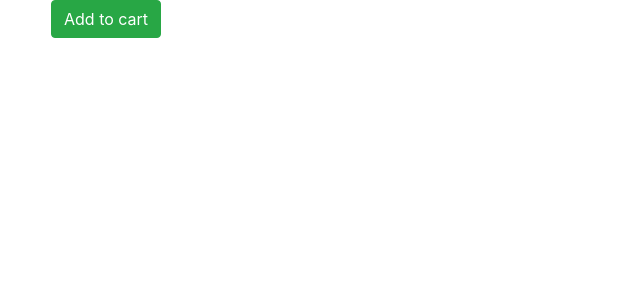
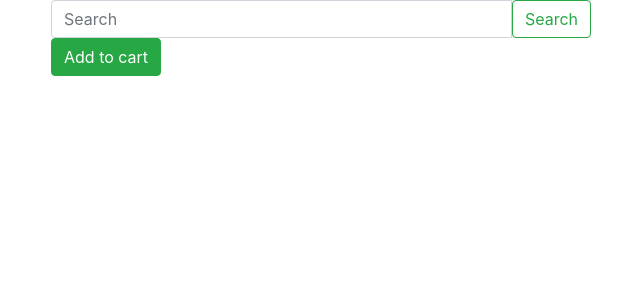
Before and after one commit to Ngahu/Django-E-commerce, a Django app: template products/templates/products/product_detail.html in a window 1280 px wide. Shown: the part 56-356 px from the top of the page, without its empty margins (604-1244 px from the left). Run offline with Django 3.2, Linux system fonts and the light colour scheme; the template is opened without the code that fills it, so the values that code supplies are empty; some libraries are stand-ins or nearby versions.

Commit message:
Creating of the cart update template

```diff
--- a/products/templates/products/product_detail.html
+++ b/products/templates/products/product_detail.html
@@ -15,13 +15,8 @@
                 {% endif %}
          </div>
          <div class="col-12 col-md-6">
-             {{ cart }}
+             {% include 'products/snippets/cart_update.html' with product=object  cart=cart %}
 
-             {% if object in cart.products.all %}
-                 <h1>in cart</h1> <button class="btn btn-link">Remove?</button>
-             {% else %}
-             <button class="btn btn-success">Add to cart</button>
-             {% endif %}
          </div>
      </div>
  </div>
--- /dev/null
+++ b/products/templates/products/snippets/cart_update.html
@@ -0,0 +1,18 @@
+<form action='{% url "search:product_search"%}' class="form my-2 my-lg-0">
+    <div class='input-group'>
+      <input class="form-control" type="search" placeholder="Search" name='q' aria-label="Search" value='{{ request.GET.q}}'>
+      <span class='input-group-btn'>
+        <button class="btn btn-outline-success" type="submit">Search</button>
+      </span>
+      </div>
+
+
+      {% if object in cart.products.all %}
+                 <h1>in cart</h1> <button class="btn btn-link">Remove?</button>
+             {% else %}
+             <button class="btn btn-success">Add to cart</button>
+             {% endif %}
+
+
+
+    </form>
```
